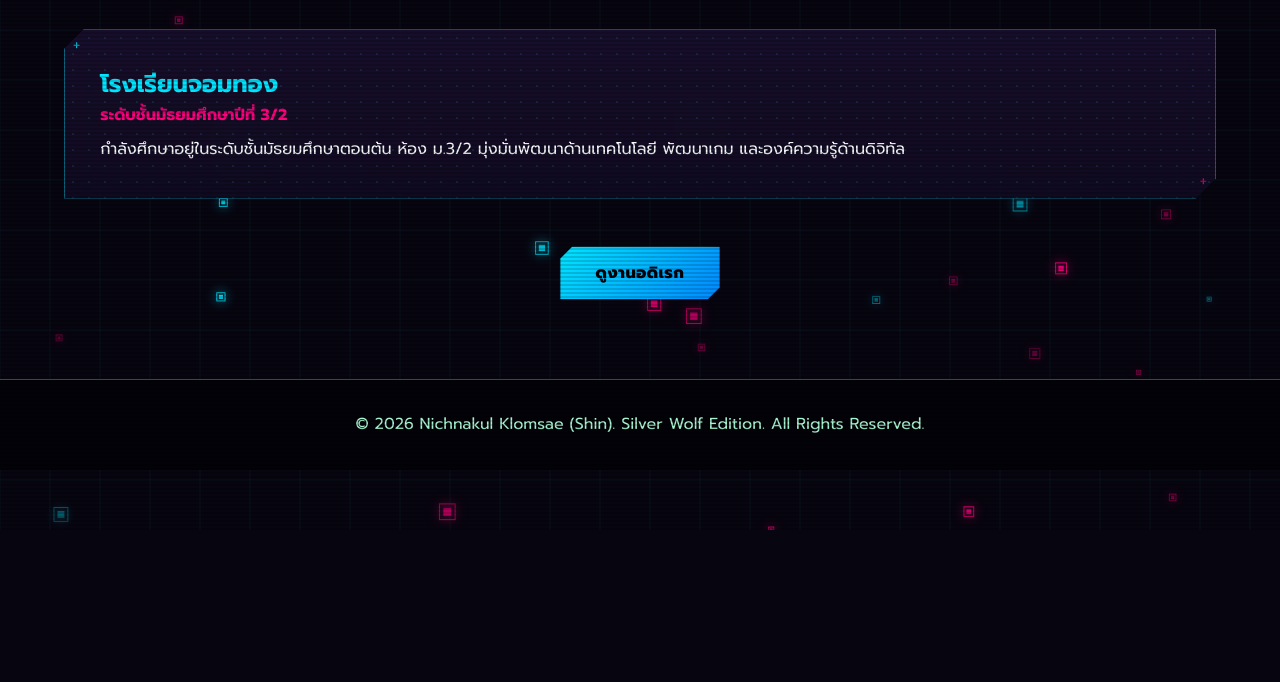
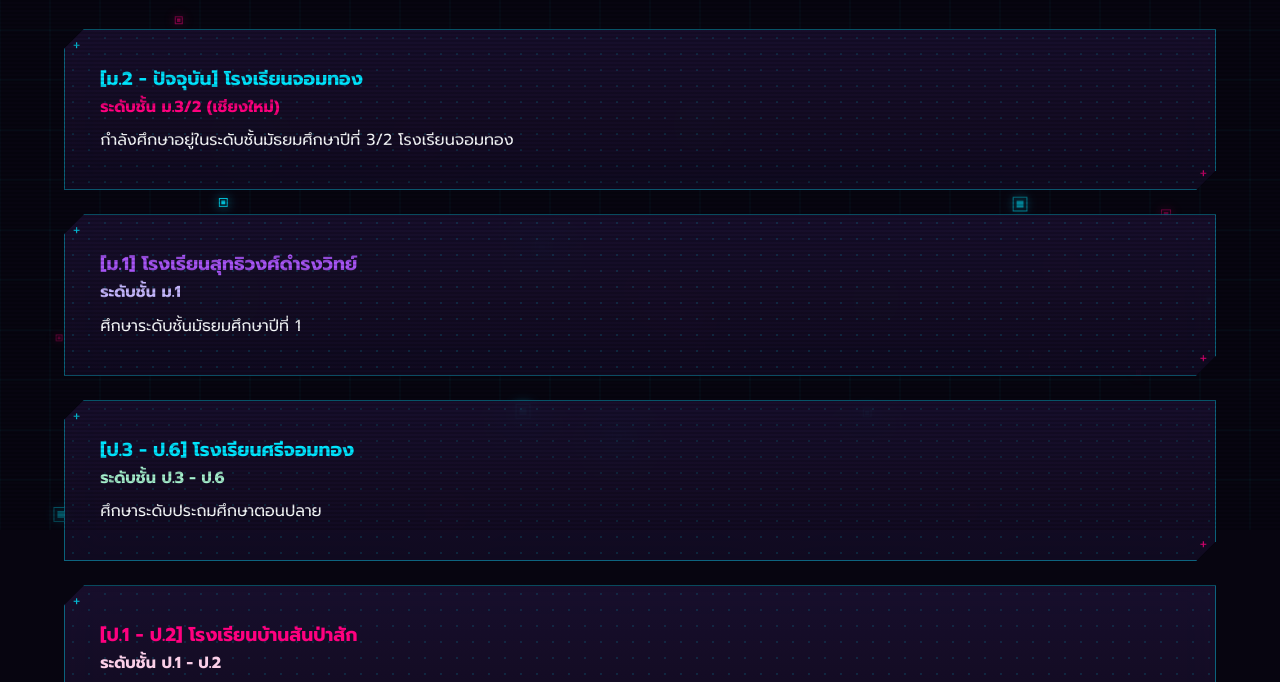
Before and after one commit to 23937-Nichnakul/webpage2, a plain HTML site: page education.html in a window 1280 px wide. Shown: the part 270-952 px from the top of the page. Before the commit the page ends 800 px from the top, so only its background shows below. Drawn offline with Linux system fonts and the light colour scheme.

Commit message:
Update education.html

```diff
--- a/education.html
+++ b/education.html
@@ -4,7 +4,6 @@
     <meta charset="UTF-8">
     <meta name="viewport" content="width=device-width, initial-scale=1.0">
     <title>การศึกษา | Shin Portfolio (Silver Wolf Lv.999)</title>
-
     <link rel="preconnect" href="https://fonts.googleapis.com">
     <link rel="preconnect" href="https://fonts.gstatic.com" crossorigin>
     <link href="https://fonts.googleapis.com/css2?family=Fira+Code:wght@500;700&family=Prompt:wght@400;600;700;800;900&display=swap" rel="stylesheet">
@@ -34,9 +33,27 @@
 
         <div style="display: flex; flex-direction: column; gap: 1.5rem; margin-bottom: 3rem;">
             <div class="card">
-                <h2 style="color:var(--sw-cyan);">โรงเรียนจอมทอง</h2>
-                <p style="color:var(--sw-pink); font-weight: 700;">ระดับชั้นมัธยมศึกษาปีที่ 3/2</p>
-                <p style="margin-top: 0.5rem;">กำลังศึกษาอยู่ในระดับชั้นมัธยมศึกษาตอนต้น ห้อง ม.3/2 มุ่งมั่นพัฒนาด้านเทคโนโลยี พัฒนาเกม และองค์ความรู้ด้านดิจิทัล</p>
+                <h3 style="color:var(--sw-cyan);">[ม.2 - ปัจจุบัน] โรงเรียนจอมทอง</h3>
+                <p style="color:var(--sw-pink); font-weight: 700;">ระดับชั้น ม.3/2 (เชียงใหม่)</p>
+                <p style="margin-top: 0.5rem;">กำลังศึกษาอยู่ในระดับชั้นมัธยมศึกษาปีที่ 3/2 โรงเรียนจอมทอง</p>
+            </div>
+
+            <div class="card">
+                <h3 style="color:var(--sw-purple);">[ม.1] โรงเรียนสุทธิวงศ์ดำรงวิทย์</h3>
+                <p style="color:#C4B5FD; font-weight: 700;">ระดับชั้น ม.1</p>
+                <p style="margin-top: 0.5rem;">ศึกษาระดับชั้นมัธยมศึกษาปีที่ 1</p>
+            </div>
+
+            <div class="card">
+                <h3 style="color:var(--sw-cyan);">[ป.3 - ป.6] โรงเรียนศรีจอมทอง</h3>
+                <p style="color:#A7F3D0; font-weight: 700;">ระดับชั้น ป.3 - ป.6</p>
+                <p style="margin-top: 0.5rem;">ศึกษาระดับประถมศึกษาตอนปลาย</p>
+            </div>
+
+            <div class="card">
+                <h3 style="color:var(--sw-pink);">[ป.1 - ป.2] โรงเรียนบ้านสันป่าสัก</h3>
+                <p style="color:#FBCFE8; font-weight: 700;">ระดับชั้น ป.1 - ป.2</p>
+                <p style="margin-top: 0.5rem;">เริ่มต้นศึกษาระดับประถมศึกษาตอนต้น</p>
             </div>
         </div>
 
```
